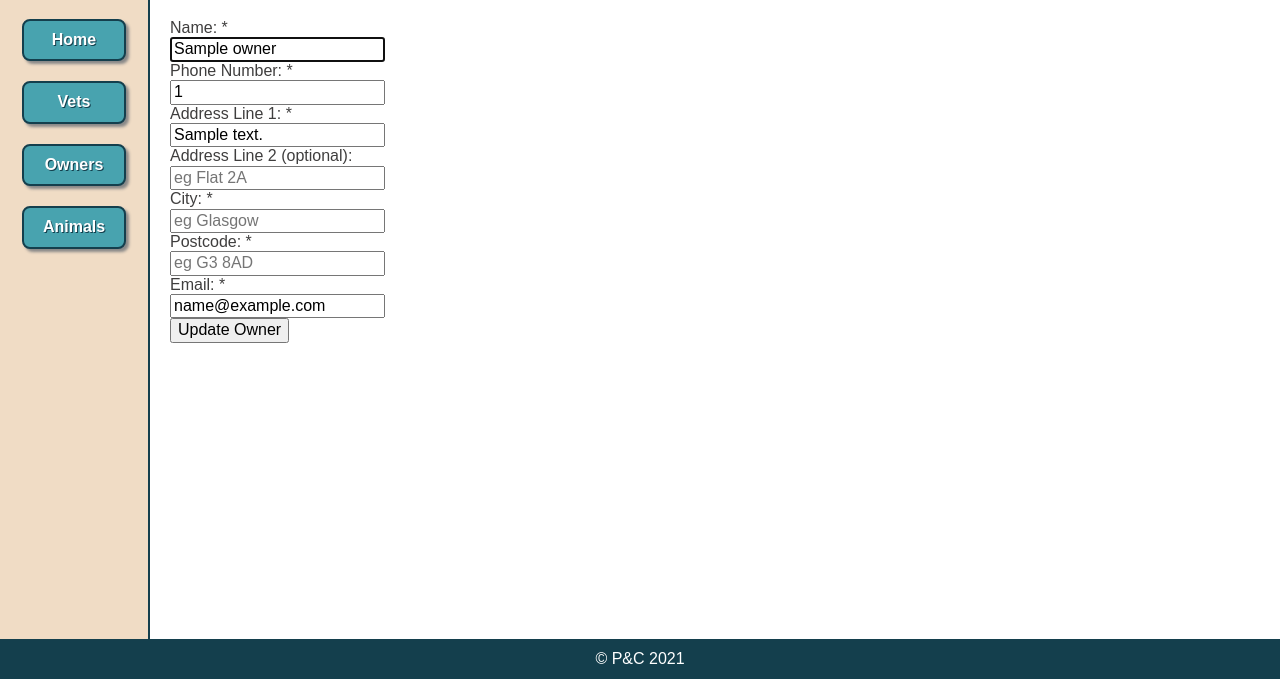
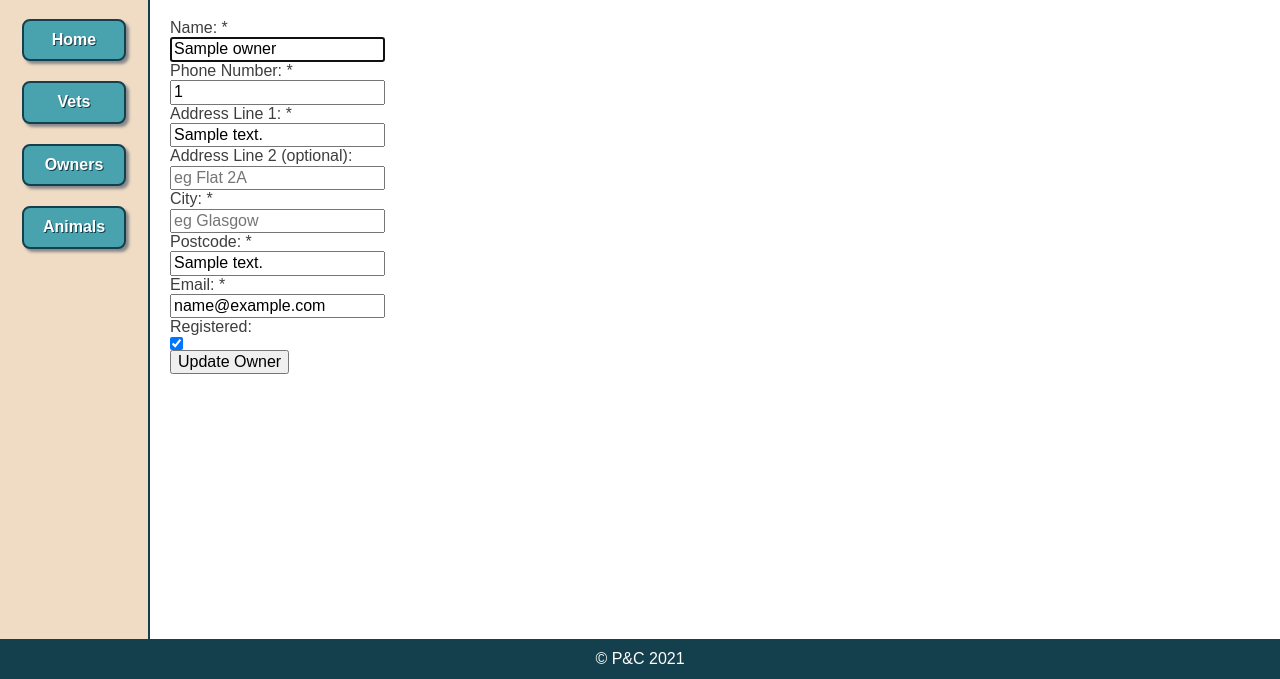
Before and after one commit to Kirsten4/vet_management_app, a Flask app: page /owners/1/edit in a window 1280 px wide. Shown: the part 121-800 px from the top of the page. Run offline with Flask 2, Linux system fonts and the light colour scheme; a database or web service that is not in the repository returns one stand-in record (values such as "Sample title"); some libraries are stand-ins or nearby versions.

Commit message:
unregister owner

```diff
--- a/console.py
+++ b/console.py
@@ -25,7 +25,7 @@ owner_repository.save(owner_1)
 owner_2 = Owner("Kirsten", "01419876543", "32 Sauchiehall Street, G2 3LW", "kirsten@fake.com")
 owner_repository.save(owner_2)
 
-owner_3 = Owner("Kirsten", "01419876543", "32 Sauchiehall Street, G2 3LW", "kirsten@fake.com")
+owner_3 = Owner("Kirsten", "01419876543", "32 Sauchiehall Street, , G2 3LW", "kirsten@fake.com")
 owner_repository.save(owner_3)
 
 vet_1 = Vet("Noel Fitzpatrick", date(1990, 6, 10))
--- a/controllers/owners_controller.py
+++ b/controllers/owners_controller.py
@@ -48,7 +48,11 @@ def update_owner(id):
     phone_number = request.form['phone_number']
     address = f"{request.form['address_1']}, {request.form['address_2']}, {request.form['address_3']}, {request.form['address_4']}"
     email_address = request.form['email_address']
-    owner = Owner(name, phone_number, address, email_address, id)
+    if "registered" in request.form:
+        registered = True
+    else:
+        registered = False
+    owner = Owner(name, phone_number, address, email_address, registered, id)
     owner_repository.update(owner)
     return redirect(url_for(".owners"))
 
--- a/db/vet_database.sql
+++ b/db/vet_database.sql
@@ -14,7 +14,8 @@ CREATE TABLE owners(
     name VARCHAR(255),
     phone_number VARCHAR(255),
     address VARCHAR(255),
-    email_address VARCHAR(255)
+    email_address VARCHAR(255),
+    registered BOOLEAN
 );
 
 CREATE TABLE animals(
--- a/models/owner.py
+++ b/models/owner.py
@@ -1,8 +1,12 @@
 class Owner:
 
-    def __init__(self, name, phone_number, address, email_address, id=None):
+    def __init__(self, name, phone_number, address, email_address, registered=True, id=None):
         self.name = name
         self.phone_number = phone_number
         self.address = address
         self.email_address = email_address
+        self.registered =registered
         self.id = id
+
+    def unregister(self):
+        self.registered = False
--- a/repositories/owner_repository.py
+++ b/repositories/owner_repository.py
@@ -2,8 +2,8 @@ from db.run_sql import run_sql
 from models.owner import Owner
 
 def save(owner):
-    sql = "INSERT INTO owners (name, phone_number, address, email_address) VALUES (%s,%s,%s,%s) RETURNING *"
-    values = [owner.name, owner.phone_number, owner.address, owner.email_address]
+    sql = "INSERT INTO owners (name, phone_number, address, email_address, registered) VALUES (%s,%s,%s,%s,%s) RETURNING *"
+    values = [owner.name, owner.phone_number, owner.address, owner.email_address, owner.registered]
     results = run_sql(sql,values)
     id = results[0]['id']
     owner.id = id
@@ -14,7 +14,7 @@ def select_all():
     sql = "SELECT * FROM owners"
     results = run_sql(sql)
     for row in results:
-        owner = Owner(row['name'], row['phone_number'], row['address'], row['email_address'], row['id'])
+        owner = Owner(row['name'], row['phone_number'], row['address'], row['email_address'], row['registered'], row['id'])
         owners.append(owner)
     return owners
 
@@ -28,7 +28,7 @@ def select(id):
     values = [id]
     result = run_sql(sql,values)[0]
     if result is not None:
-        owner = Owner(result['name'], result['phone_number'], result['address'], result['email_address'], result['id'])
+        owner = Owner(result['name'], result['phone_number'], result['address'], result['email_address'], result['registered'], result['id'])
     return owner
 
 def delete(id):
@@ -37,6 +37,6 @@ def delete(id):
     run_sql(sql, values)
 
 def update(owner):
-    sql = "UPDATE owners SET (name, phone_number, address, email_address) = (%s, %s, %s, %s) WHERE id = %s"
-    values = [owner.name, owner.phone_number, owner.address, owner.email_address, owner.id]
+    sql = "UPDATE owners SET (name, phone_number, address, email_address, registered) = (%s, %s, %s, %s, %s) WHERE id = %s"
+    values = [owner.name, owner.phone_number, owner.address, owner.email_address, owner.registered, owner.id]
     run_sql(sql, values)
--- a/templates/owners/edit.html
+++ b/templates/owners/edit.html
@@ -18,17 +18,21 @@
 
     <div>
         <label for="address_2">Address Line 2 (optional):</label><br>
-        <input type="text" id="address_2" name="address_2" value="{{ address_list[1] }}" placeholder="eg Flat 2A">
+        <input type="text" id="address_2" name="address_2" value=
+            "{% if address_list|length > 3 %}
+                {{ address_list[-3] }}
+            {% endif %}"
+        placeholder="eg Flat 2A">
     </div>
 
     <div>
         <label for="address_3">City: <span class="required_*">*</span></label><br>
-        <input type="text" id="address_3" name="address_3" value="{{ address_list[2] }}" placeholder="eg Glasgow" required>
+        <input type="text" id="address_3" name="address_3" value="{{ address_list[-2] }}" placeholder="eg Glasgow" required>
     </div>
 
     <div>
         <label for="address_4">Postcode: <span class="required_*">*</span></label><br>
-        <input type="text" id="address_4" name="address_4" value="{{ address_list[3] }}" placeholder="eg G3 8AD" required>
+        <input type="text" id="address_4" name="address_4" value="{{ address_list[-1] }}" placeholder="eg G3 8AD" required>
     </div>
 
     <div>
@@ -36,6 +40,13 @@
         <input type="email" id="email_address" name="email_address" value="{{ owner.email_address }}" placeholder="eg joe@fake.com" required>
     </div>
 
+    <div>
+        <label for="registered">Registered: </label><br>
+        <input type="checkbox" id="registered" name="registered" value="1" {% if owner.registered %}
+            checked = "checked"
+        {% endif %} >
+    </div>
+
     <button type="submit">Update Owner</button>
 </form>
 {% endblock content %}
```
Also changed, not shown: templates/owners/index.html (+6 -3 lines), tests/animal_test.py (+4 -1 lines), tests/owner_test.py (+4 -1 lines), tests/vet_test.py (+0 -3 lines).
